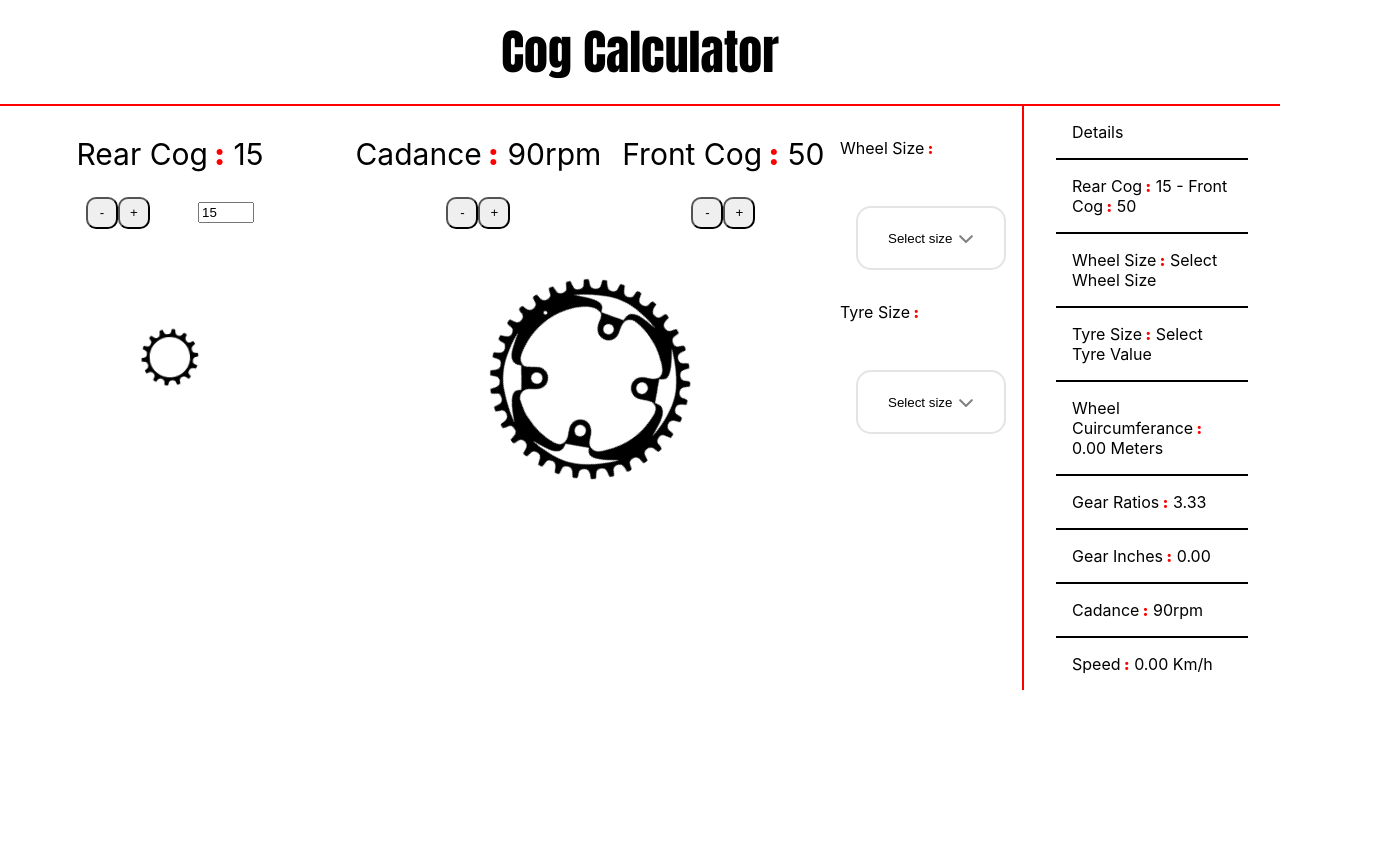
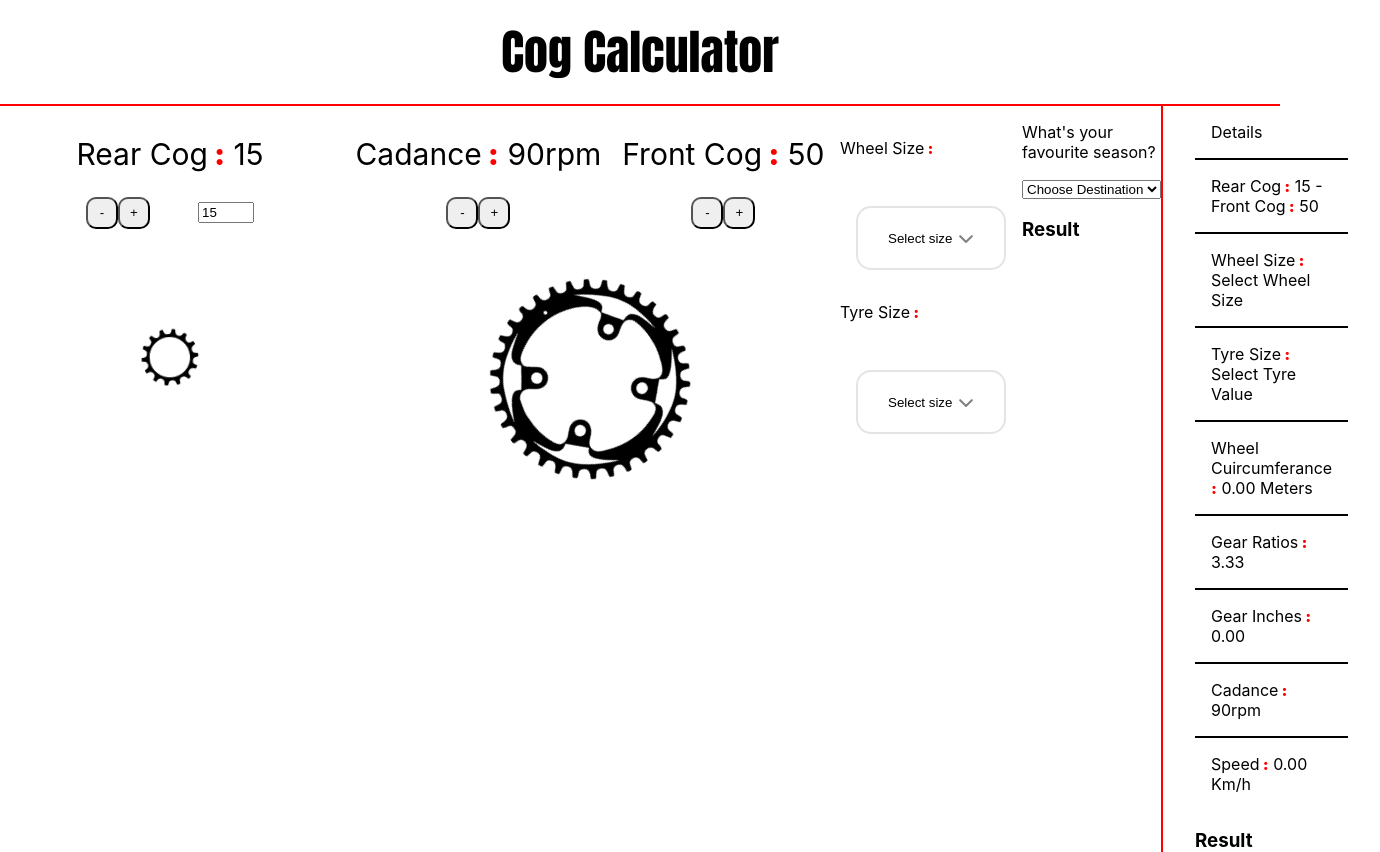
Before and after one commit to lucianboatright/Cog_Calc_tested, a React (Create React App) app: page / in a window 1280 px wide. Shown: the whole page, 1380 px wide, since content can reach past the window. Before the commit the page ends 800 px from the top, so only its background shows below. Built offline with nearby package versions, Linux system fonts and the light colour scheme.

Commit message:
save state with test code

```diff
--- a/src/App.tsx
+++ b/src/App.tsx
@@ -8,8 +8,8 @@ import WheelIndex from './components/Wheel/WheelIndex';
 import TyreIndex from './components/Tyres/TyreIndex';
 import Crank from './components/DriveTrain/Crank';
 import RearCogCounter from './components/DriveTrain/RearCog';
-// import { Provider } from './components/DropDownTest/WheelContext';
-// import DropDown from './components/DropDownTest/DropDown';
+import { Provider } from './components/DropDownTest/WheelContext';
+import DropDown from './components/DropDownTest/DropDown';
 
 
 
@@ -41,7 +41,7 @@ function App() {
       <RearCogProvider>
         <FrontCogProvider>
           <CrankProvider>
-            {/* <Provider> */}
+            <Provider>
                 <div className="Title">
                   <div>Cog Calculator</div>
                 </div>
@@ -56,14 +56,14 @@ function App() {
                     <WheelIndex childToParentWheel={childToParentWheel} childToParentWheelValue={childToParentWheelValue} />
                     <TyreIndex childToParentTyre={childToParentTyre} childToParentTyreValue={childToParentTyreValue} />
                   </div>
-                  {/* <div>
+                  <div>
                     <DropDown />
-                  </div> */}
+                  </div>
                   <div className="Detials">
                     <Details wheelSize={wheelDataState} wheelSizeValue={wheelDataStateValue} tyreTextValue={tyreDataStateValue} tyreText={tyreDataState} />
                   </div>
                 </div>
-              {/* </Provider> */}
+              </Provider>
           </CrankProvider>
         </FrontCogProvider>
       </RearCogProvider>
--- a/src/components/Details/Details.tsx
+++ b/src/components/Details/Details.tsx
@@ -2,7 +2,7 @@ import React, { useContext, FC, useState } from 'react';
 import { FrontCogContext } from '../Context/FrontCogContext';
 import { RearCogContext } from '../Context/RearCogContext';
 import { CrankContext } from '../Context/CrankContext';
-// import Result from '../DropDownTest/DropResults';
+import Result from '../DropDownTest/DropResults';
 
 
 const Detail = ({ tyreText, tyreTextValue, wheelSize, wheelSizeValue }: any) => {
@@ -35,7 +35,7 @@ const Detail = ({ tyreText, tyreTextValue, wheelSize, wheelSizeValue }: any) =>
             <div className='Cadance_rpm_Datails' data-testid="Cadance_rpm_Datails">Cadance<span className='Red_semi'> :</span> {crankRpm}rpm </div>
             <div className='Cadance_rpm_Datails' data-testid="Speed_Datails">Speed<span className='Red_semi'> :</span> {Speed.toFixed(2)} Km/h </div>
             <div>
-                {/* <Result /> */}
+                <Result />
             </div>
         </div>
     )
--- a/src/components/DropDownTest/DropDown.tsx
+++ b/src/components/DropDownTest/DropDown.tsx
@@ -1,14 +1,14 @@
-// import React from 'react';
-// import Input from "./DropInputs";
-// import Result from "./DropResults";
+import React from 'react';
+import Input from "./DropInputs";
+import Result from "./DropResults";
 
-// function DropDown() {
-//     return (
-//         <div>
-//             <Input />
-//             <Result />
-//         </div>
-//     )
-// }
+function DropDown() {
+    return (
+        <div>
+            <Input />
+            <Result />
+        </div>
+    )
+}
 
-// export default DropDown;
+export default DropDown;
--- a/src/components/DropDownTest/DropInputs.tsx
+++ b/src/components/DropDownTest/DropInputs.tsx
@@ -1,24 +1,24 @@
-// import React from "react";
-// import { Context } from "./WheelContext";
+import React from "react";
+import { Context } from "./WheelContext";
 
-// function Input() {
-//     return (
-//         <Context.Consumer>
-//             {(context) => (
-//                 <div>
-//                     <p>What's your favourite season?</p>
-//                     <select onChange={context.handleChange}>
-//                         <option value="">Choose Destination</option>
-//                         <option value="Spring">Spring</option>
-//                         <option value="Summer">Summer</option>
-//                         <option value="Autumn">Autumn</option>
-//                         <option value="Winter">Winter</option>
-//                     </select>
-//                 </div>
-//             )}
-//         </Context.Consumer>
+function Input() {
+    return (
+        <Context.Consumer>
+            {(context) => (
+                <div>
+                    <p>What's your favourite season?</p>
+                    <select onChange={context.handleChange}>
+                        <option value="">Choose Destination</option>
+                        <option value="Spring">Spring</option>
+                        <option value="Summer">Summer</option>
+                        <option value="Autumn">Autumn</option>
+                        <option value="Winter">Winter</option>
+                    </select>
+                </div>
+            )}
+        </Context.Consumer>
 
-//     )
-// }
+    )
+}
 
-// export default Input;
+export default Input;
--- a/src/components/DropDownTest/DropResults.tsx
+++ b/src/components/DropDownTest/DropResults.tsx
@@ -1,17 +1,17 @@
-// import React from "react";
-// import { Context } from "./WheelContext";
+import React from "react";
+import { Context } from "./WheelContext";
 
-// function Result() {
-//     return (
-//         <div>
-//             <h3>Result</h3>
-//             <Context.Consumer>
-//                 {(context) => (
-//                     <p>{context.state.season}</p>
-//                 )}
-//             </Context.Consumer>
-//         </div>
-//     )
-// }
+function Result() {
+    return (
+        <div>
+            <h3>Result</h3>
+            <Context.Consumer>
+                {(context) => (
+                    <p>{context.state.season}</p>
+                )}
+            </Context.Consumer>
+        </div>
+    )
+}
 
-// export default Result;
+export default Result;
--- a/src/components/DropDownTest/WheelContext.tsx
+++ b/src/components/DropDownTest/WheelContext.tsx
@@ -1,24 +1,24 @@
-// import React, { useState, FC, createContext } from 'react';
+import React, { useState, FC, createContext } from 'react';
 
 
-// export const Context = createContext();
+export const Context = createContext();
 
-// export class Provider extends React.Component {
-//     state = {
-//         season: ""
-//     }
+export class Provider extends React.Component {
+    state = {
+        season: ""
+    }
 
-//     render() {
+    render() {
 
-//         return(
-//             <Context.Provider value={{
-//                 state: this.state,
-//                 handleChange: (event) => this.setState({
-//                     season: event.target.value
-//                 })
-//             }}>
-//                 {this.props.children}
-//             </Context.Provider>
-//         )
-//     }
-// }
+        return(
+            <Context.Provider value={{
+                state: this.state,
+                handleChange: (event) => this.setState({
+                    season: event.target.value
+                })
+            }}>
+                {this.props.children}
+            </Context.Provider>
+        )
+    }
+}
```
Also changed, not shown: src/components/DropDownTest/DropIndex.tsx (+9 -9 lines).
